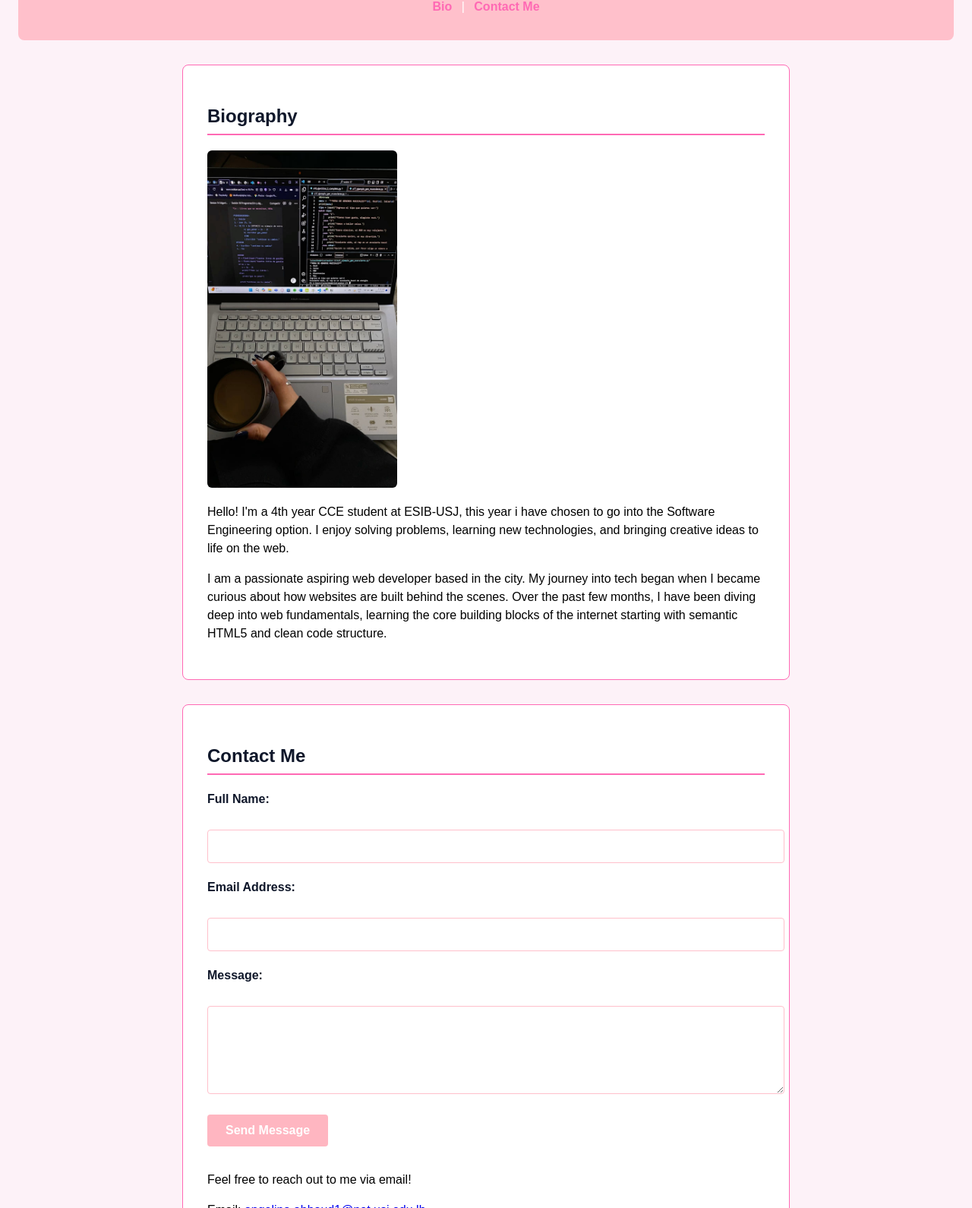
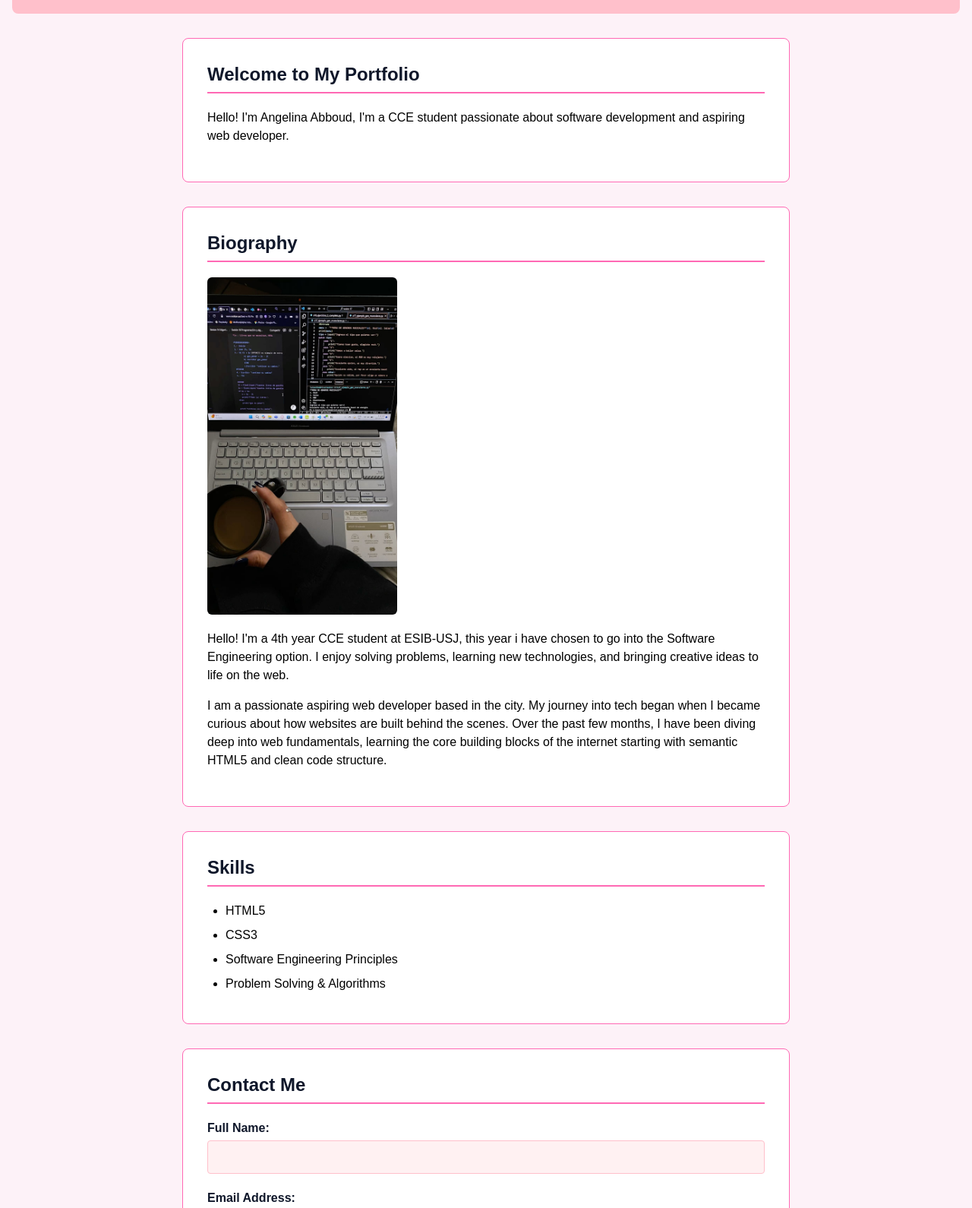
Before and after one commit to Angelina-usj/webdev, a plain HTML site: page About Me/index.html in a window 1280 px wide. Shown: the part 160-1750 px from the top of the page at 76% size. Drawn offline with Linux system fonts and the light colour scheme.

Commit message:
Assignment 1 fixes

```diff
--- a/About Me/styles.css
+++ b/About Me/css/styles.css
@@ -1,4 +1,8 @@
-
+* {
+    box-sizing: border-box;
+    margin: 0;
+    padding: 0;
+}
 body {
     background-color: #fdf2f8;
     color: black;
@@ -29,11 +33,19 @@ header > h1 {
     margin-bottom: 0.75rem;
 }
 
+nav {
+    color: hotpink;
+}
+
 nav > a {
     color: hotpink;
     text-decoration: none;
     font-weight: 600;
     padding: 0.25rem 0.5rem;
+}
+
+nav > a:hover {
+    text-decoration: underline;
 }
 
 section {
@@ -69,6 +81,14 @@ section > img {
     margin-bottom: 1.25rem;
 }
 
+.skills-list {
+    margin-left: 1.5rem;
+}
+
+.skills-list > li {
+    margin-bottom: 0.5rem;
+}
+
 form > div {
     margin-bottom: 1.25rem;
 }
@@ -87,6 +107,13 @@ textarea, input[type="text"], input[type="email"] {
     border-radius: 4px;
     font-size: 1rem;
     font-family: inherit;
+    background-color: #fff1f2;
+}
+
+textarea:focus,
+input[type="text"]:focus,
+input[type="email"]:focus {
+    outline: 2px solid hotpink;
 }
 
 button {
@@ -101,6 +128,10 @@ button {
     cursor: pointer;
 }
 
+button:hover {
+    background-color: hotpink;
+}
+
 footer > p {
     text-align: center;
     font-size: 0.875rem;
--- a/About Me/AboutMe.html
+++ b/About Me/index.html
@@ -3,8 +3,8 @@
 <head>
   <meta charset="UTF-8">
   <meta name="viewport" content="width=device-width, initial-scale=1.0">
-  <title>About Me</title>
-  <link rel="stylesheet" href="styles.css">
+  <title>Angelina Abboud - Personal Portfolio</title>
+  <link rel="stylesheet" href="css/styles.css">
 </head>
 <body>
 
@@ -12,19 +12,37 @@
     <h1>Angelina Abboud</h1>
 
     <nav>
+      <a href="#hero">Home</a> |
       <a href="#bio">Bio</a> |
+      <a href="#skills">Skills</a> |
       <a href="#contact">Contact Me</a>
     </nav>
   </header>
 
   <main>
 
+    <section id="hero">
+      <h2>Welcome to My Portfolio</h2>
+      <p>Hello! I'm Angelina Abboud, I'm a CCE student passionate about software development and aspiring web developer.</p>
+    </section>
+
     <section id="bio">
       <h2>Biography</h2>
 
-      <img src="my-image.jpg" alt="An image of Angelina Abboud" width="250">
+      <img src="images/my-image.jpg" alt="An image of Angelina Abboud" width="250">
       <p>Hello! I'm a 4th year CCE student at ESIB-USJ, this year i have chosen to go into the Software Engineering option. I enjoy solving problems, learning new technologies, and bringing creative ideas to life on the web.</p>
       <p>I am a passionate aspiring web developer based in the city. My journey into tech began when I became curious about how websites are built behind the scenes. Over the past few months, I have been diving deep into web fundamentals, learning the core building blocks of the internet starting with semantic HTML5 and clean code structure.</p>
+    </section>
+
+    <section id="skills">
+      <h2>Skills</h2>
+
+      <ul class="skills-list">
+        <li>HTML5</li>
+        <li>CSS3</li>
+        <li>Software Engineering Principles</li>
+        <li>Problem Solving & Algorithms</li>
+      </ul>
     </section>
 
     <section id="contact">
@@ -32,17 +50,17 @@
 
       <form action="#" method="post">
         <div>
-          <label for="user-name">Full Name:</label><br>
+          <label for="user-name">Full Name:</label>
           <input type="text" id="user-name" name="name" required>
         </div>
 
         <div>
-          <label for="user-email">Email Address:</label><br>
+          <label for="user-email">Email Address:</label>
           <input type="email" id="user-email" name="email" required>
         </div>
 
         <div>
-          <label for="user-message">Message:</label><br>
+          <label for="user-message">Message:</label>
           <textarea id="user-message" name="message" rows="5" required></textarea>
         </div>
 
```
Also changed, not shown: About Me/images/my-image.jpg (renamed from About Me/my-image.jpg).
